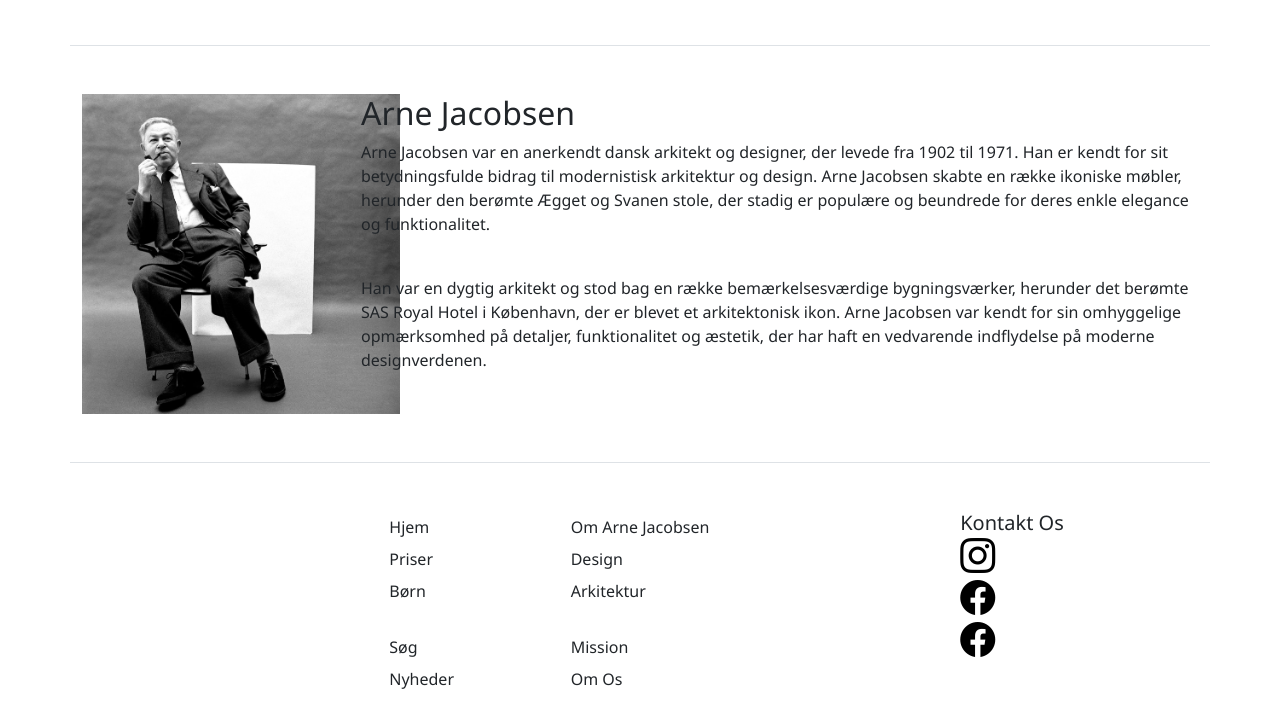
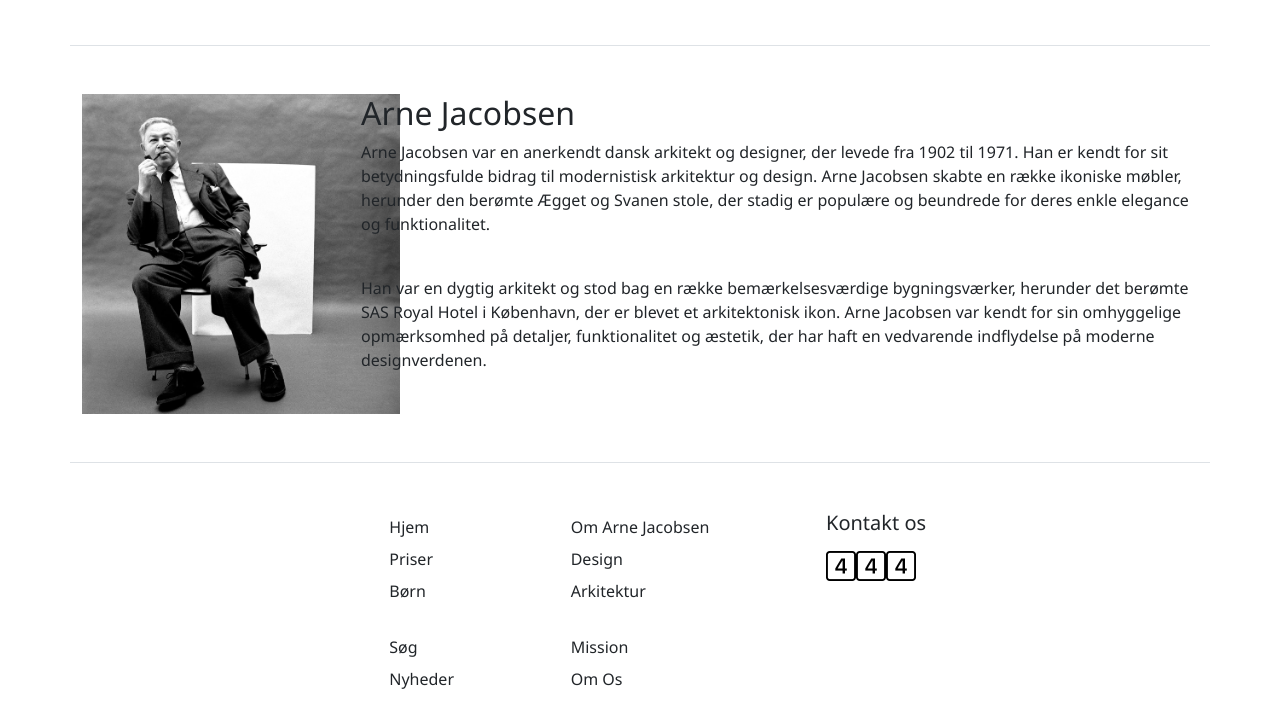
Before and after one commit to NimNim20/EksamensProjekt, a website: page Bootstrap-temp/src/index.html in a window 1280 px wide. Shown: the part 1126-1854 px from the top of the page. Drawn offline with nearby package versions, Linux system fonts and the light colour scheme.

Commit message:
Icons
Icons that actually works

```diff
--- a/Bootstrap-temp/src/css/style.css
+++ b/Bootstrap-temp/src/css/style.css
@@ -1,3 +1,9 @@
+*{
+  margin: 0;
+  padding: 0;
+  box-sizing: border-box;
+}
+
 .container{
   font-family: 'Noto Sans', sans-serif;
   /* font-family: 'Open Sans', sans-serif; */
@@ -6,9 +12,16 @@
 .row{
   --bs-gutter-x: 0;
 }
+.bi{
+  margin: 0;
+  padding:0px;
+  height: 40px;
+}
 
-.socials{
-  font-size: 35px;
+.socials a{
+  margin: 0;
+  padding: 0;
+  font-size: 30px;
   color: black;
   text-decoration: none;
   transition: 0.4s;
@@ -17,9 +30,10 @@
 .socials:hover{
   color: rgb(131,58,180);
   transition: 0.4s;
+
 }
 
-/* .more-button a:hover{
+.more-button a:hover{
   border-bottom: 3px solid #000;
   transition: 0.4s;
-} */
+}
--- a/Bootstrap-temp/src/index.html
+++ b/Bootstrap-temp/src/index.html
@@ -140,7 +140,7 @@
     <!-- Footer -->
     <footer>
       <div class="container border-bottom">
-        <div class="row align-items-start py-5">
+        <div class="row py-5">
           <div class="col-4 d-flex justify-content-end">
             <ul class="list-unstyled">
               <li><a class="dropdown-item py-1" href="">Hjem</a></li>
@@ -163,31 +163,17 @@
             </ul>
           </div>
 
-          <div class="col-4 d-flex justify-content-center">
-            <h5>Kontakt Os
-              <ul class="list-unstyled label">
-                <li><a class="dropdown-item" href="https://www.instagram.com/trapholt/">
-                      <i class="socials bi bi-instagram"></i>
-                    </a>
-                      <i class="socials bi bi-facebook"></i>
-
-                </li>
-
-                <li><a href="#">
-                  <i class="socials bi bi-facebook"></i>
-                </a>
-              </li>
-                <li><a href=""></a></li>
-                <li></li>
-                <li></li>
-              </ul>
-            </h5>
-            <!-- <a href="https://www.instagram.com/trapholt/">
-              <i class="socials bi bi-instagram"></i>
-            </a> -->
+          <div class="col-4">
+            <h5>Kontakt os</h5>
+         <ul class="d-flex nowrap list-unstyled socials">
+          <li><a href="https://www.instagram.com/tinder/?hl=da"><i class="bi bi-4-square"></i></a></li>
+          <li><a href="#"><i class="bi bi-4-square"></i></a></li>
+          <li><a href="#"><i class="bi bi-4-square"></i></a></li>
+         </ul>
+             </div>
 
 
-          </div>
+
 
         </div>
       </div>
```
